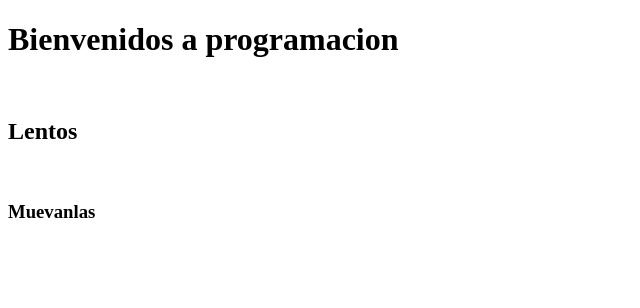
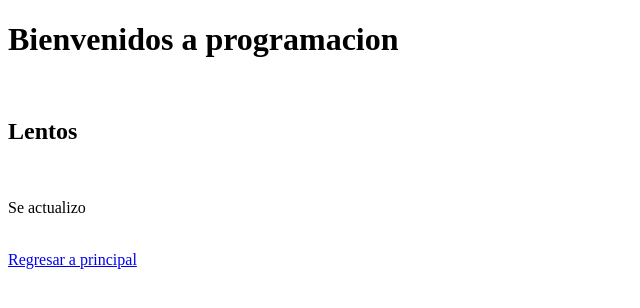
Before and after one commit to Edwin00821/4IV7_PSW_AstudilloPerezEdwinUriel, a plain HTML site: page 02HTML/index.html in a window 1280 px wide. Shown: the whole page, without its empty margins (0-640 px from the left). Drawn offline with Linux system fonts and the light colour scheme.

```diff
--- a/02HTML/index.html
+++ b/02HTML/index.html
@@ -11,8 +11,9 @@
     <br>
     <h2>Lentos</h2>
     <br>
-    <h3>Muevanlas</h3>
-
+    <p>Se actualizo</p>
+    <br>
+    <a href="index.html">Regresar a principal</a>
 
 </body>
 </html>
```
